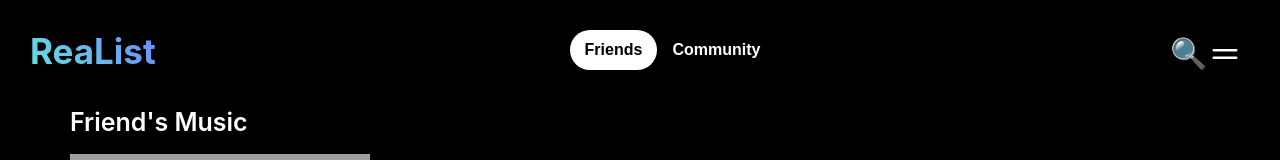
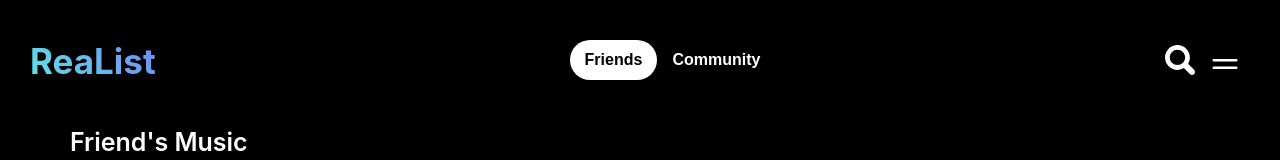
Before and after one commit to tr-vs/realist, a React (Create React App) app in the folder frontend/rea-list/: page / in a window 1280 px wide. Shown: the top 160 px of the page. Built offline with nearby package versions, Linux system fonts and the light colour scheme; grey boxes are pictures that could not be loaded.

Commit message:
Changed Magnifying glass

```diff
--- a/frontend/rea-list/src/styles/NavbarStyles.css
+++ b/frontend/rea-list/src/styles/NavbarStyles.css
@@ -91,9 +91,14 @@
     font-size: 16px;
     color: white;
     font-weight: 600;
-    height: 15px;
+    height: 18px;
     border: none;
     outline: none;
+    margin-top:12px;
+}
+
+.search-bar::placeholder {
+    color: white;
 }
 
 .right-side {
@@ -116,6 +121,6 @@
     font-size: 30px;
     width: 30px;
     height: 30px;
-    padding-right: 10px;
+    padding-bottom: 30px;
     cursor: pointer;
 }
--- /dev/null
+++ b/frontend/rea-list/src/svg/Magnify.js
@@ -0,0 +1,18 @@
+import '../styles/NavbarStyles.css'
+const Magnify = ({onClick}) => {
+    return (
+        <svg className='search-image' width='30' height='30' version="1.1" id="_x32_" xmlns="http://www.w3.org/2000/svg" viewBox="0 0 512 512"  fill="#000000" transform="rotate(270)" onClick={onClick}>
+            <g id="SVGRepo_bgCarrier" stroke-width="0"></g>
+            <g id="SVGRepo_tracerCarrier" stroke-linecap="round" stroke-linejoin="round"></g>
+            <g id="SVGRepo_iconCarrier">
+
+
+                <g>
+                    <path fill='#ffffff' className="st0" d="M449.803,62.197C408.443,20.807,353.85-0.037,299.646-0.006C245.428-0.037,190.85,20.807,149.49,62.197 C108.1,103.557,87.24,158.15,87.303,212.338c-0.047,37.859,10.359,75.766,30.547,109.359L15.021,424.525 c-20.016,20.016-20.016,52.453,0,72.469c20,20.016,52.453,20.016,72.453,0L190.318,394.15 c33.578,20.203,71.5,30.594,109.328,30.547c54.203,0.047,108.797-20.797,150.156-62.188 c41.375-41.359,62.234-95.938,62.188-150.172C512.053,158.15,491.178,103.557,449.803,62.197z M391.818,304.541 c-25.547,25.531-58.672,38.125-92.172,38.188c-33.5-0.063-66.609-12.656-92.188-38.188c-25.531-25.578-38.125-58.688-38.188-92.203 c0.063-33.484,12.656-66.609,38.188-92.172c25.578-25.531,58.688-38.125,92.188-38.188c33.5,0.063,66.625,12.656,92.188,38.188 c25.531,25.563,38.125,58.688,38.188,92.172C429.959,245.854,417.365,278.963,391.818,304.541z"></path>
+                </g>
+            </g>
+        </svg>
+    );
+}
+
+export default Magnify;
--- a/frontend/rea-list/src/templates/Navbar.js
+++ b/frontend/rea-list/src/templates/Navbar.js
@@ -2,6 +2,7 @@ import '../styles/NavbarStyles.css'
 import SearchIcon from '@mui/icons-material/Search';
 import MenuBar from '../svg/MenuBar';
 import CancelButton from '../svg/CancelButton';
+import Magnify from '../svg/Magnify';
 import { useState, useRef } from 'react';
 
 const Navbar = ({ isCommunityClicked, isFriendsClicked, setIsCommunityClicked, setIsFriendsClicked }) => {
@@ -73,7 +74,8 @@ const Navbar = ({ isCommunityClicked, isFriendsClicked, setIsCommunityClicked, s
             </div>
 
             <div className='right-side'>
-                <div className='search-image' onClick={handleSearchClick}>🔍</div>
+
+                <Magnify className='search-image' onClick={handleSearchClick}/>
 
                 {searchBar && (
                     <input ref = {inputRef} className='search-bar' type="text" name="" id="" placeholder='Search...' />
@@ -90,7 +92,6 @@ const Navbar = ({ isCommunityClicked, isFriendsClicked, setIsCommunityClicked, s
                     )}
 
 
-
                 </div>
             </div>
         </div>
```
